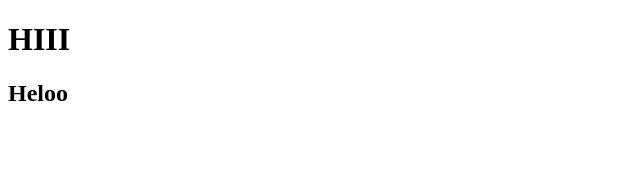
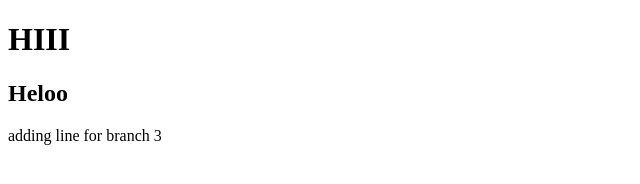
Before and after one commit to Donthula-Harika/Git-Practice, a plain HTML site: page index.html in a window 1280 px wide. Shown: the whole page, without its empty margins (0-640 px from the left). Drawn offline with Linux system fonts and the light colour scheme.

Commit message:
creating a branch

```diff
--- a/index.html
+++ b/index.html
@@ -8,6 +8,7 @@
 <body>
     <h1>HIII</h1>
     <h2>Heloo</h2>
+    <p>adding line for branch 3</p>
 
 </body>
 </html>
```
